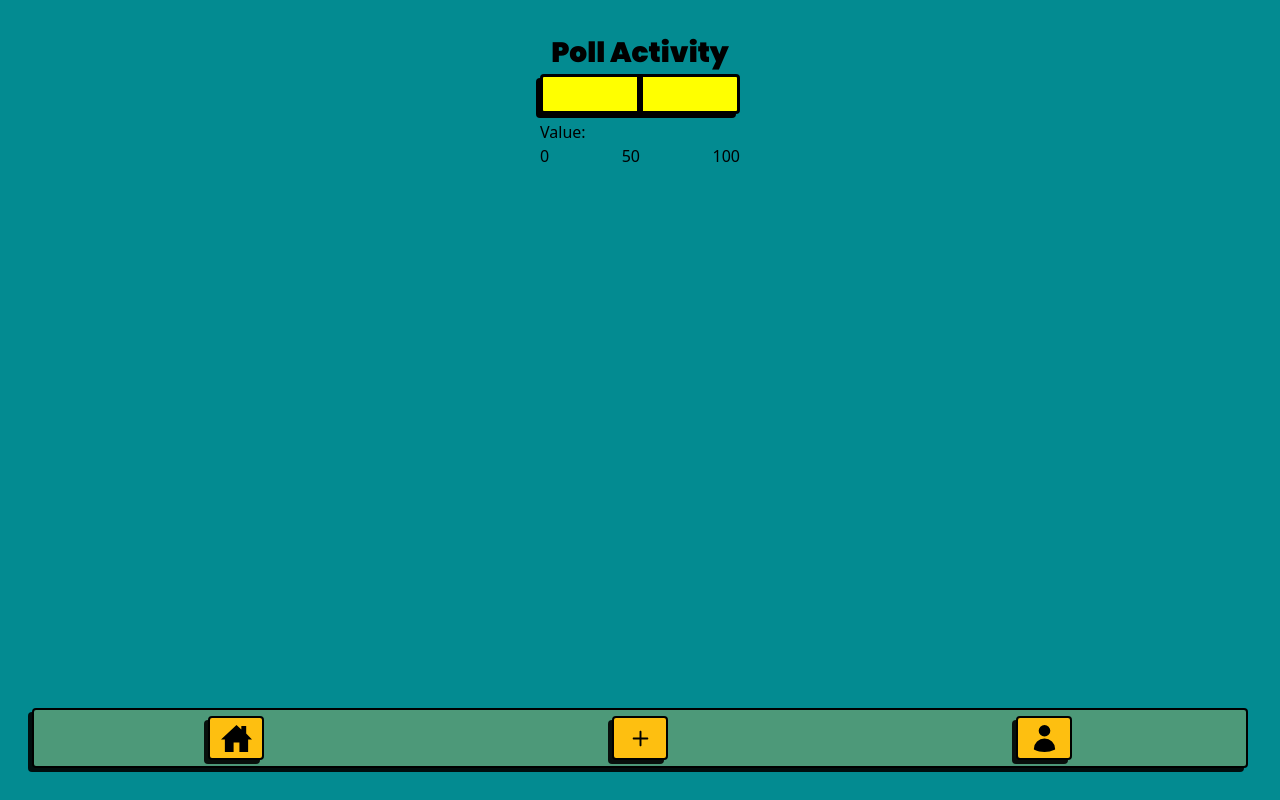
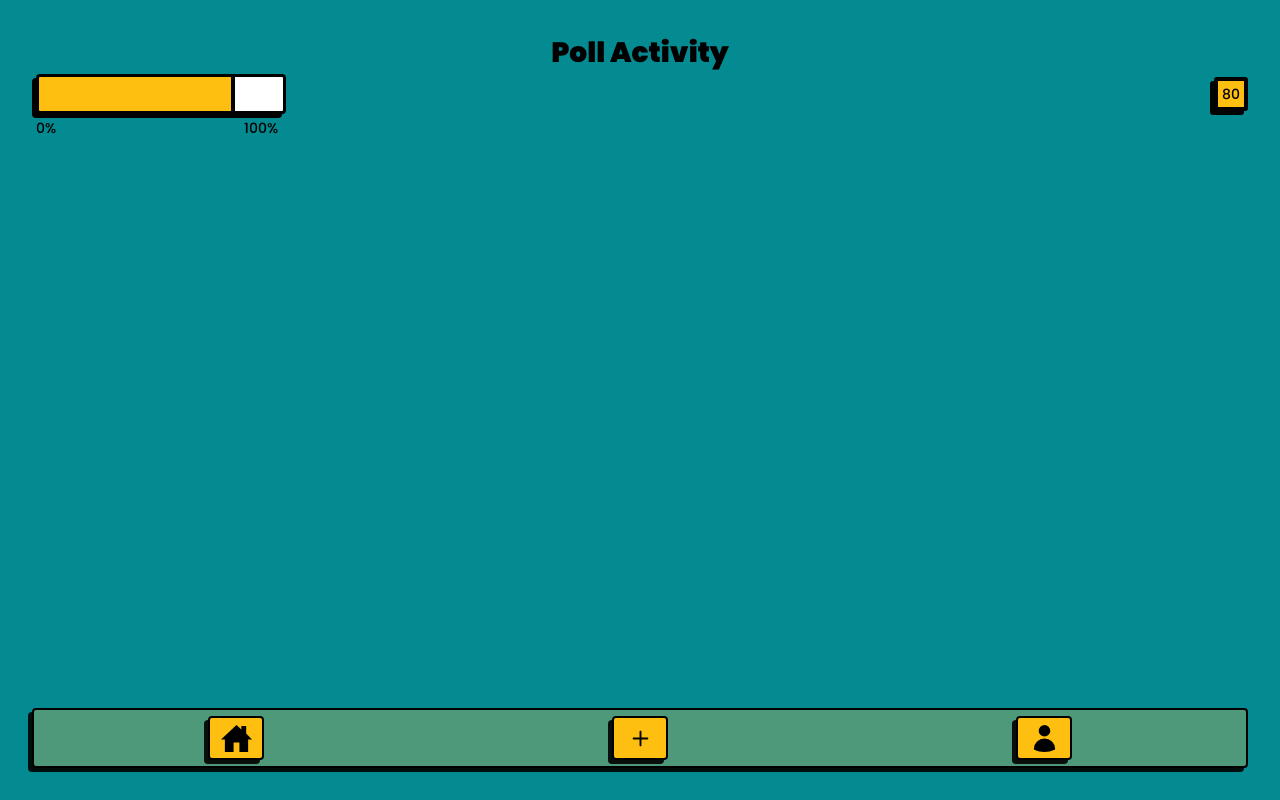
Before and after one commit to devhausleipzigacademy/camp9-final-project, a Next.js app: page / in a window 1280 px wide. Built offline with nearby package versions, Linux system fonts and the light colour scheme.

Commit message:
rocked that consensus bar

```diff
--- a/app/globals.css
+++ b/app/globals.css
@@ -226,72 +226,63 @@
     display: flex;
     flex-direction: row;
     justify-content: space-between;
-    width: 200px;
+    width: 250px;
   }
 
   option {
-    padding: 0;
+    padding: 4px;
+    font-family: 'Poppins';
+    font-weight: 500;
+    font-size: 14px;
+    color: black;
   }
 
   input[type='range'] {
-    width: 100%;
+    margin-left: 4px;
     -webkit-appearance: none;
-    background: transparent;
-  }
-  input[type='range']::-webkit-slider-thumb {
-    -webkit-appearance: none;
+    width: 250px;
+    height: 40px;
+    background: white;
+    border-radius: 4px;
+    border: 3px solid #000000;
+    box-shadow: -4px 4px 0px rgba(0, 0, 0, 1);
+    background-image: linear-gradient(#febf10, #febf10);
+    background-size: 80% 100%;
+    background-repeat: no-repeat;
   }
 
-  input[type='range']:focus {
-    outline: none; /* Removes the blue border. You should probably do some kind of focus styling for accessibility reasons though. */
-  }
-
-  input[type='range']::-ms-track {
-    width: 100%;
-    cursor: pointer;
-    /* Hides the slider so custom styles can be added */
-    background: transparent;
-    border-color: transparent;
-    color: transparent;
-  }
-
+  /* Input Thumb */
   input[type='range']::-webkit-slider-thumb {
     -webkit-appearance: none;
     height: 40px;
-    width: 3px;
-    border: solid #000000;
-  }
-  input[type='range']::-webkit-slider-runnable-track {
-    width: 100%;
-    height: 40px;
-    cursor: pointer;
-    background: yellow;
-    border-radius: 4px;
-    border: 3px solid #000000;
-    box-shadow: -4px 4px 0px #000000;
+    width: 4px;
+    background: black;
+    cursor: ew-resize;
+    transition: background 0.3s ease-in-out;
   }
 
-  input[type='range']::-moz-range-track {
-    width: 100%;
-    height: 40px;
-    cursor: pointer;
-    background: yellow;
-    border-radius: 4px;
-    border: 3px solid #000000;
-    box-shadow: -4px 4px 0px #000000;
+  /* Input Track */
+  input[type='range']::-webkit-slider-runnable-track {
+    -webkit-appearance: none;
+    box-shadow: none;
+    border: none;
+    background: transparent;
   }
-
-  input[type='range']::-ms-track {
-    width: 100%;
-    height: 8.4px;
-    cursor: pointer;
-    background: white;
-    border-color: transparent;
-    border-width: 16px 0;
-    color: white;
-  }
-
-  input[type='range']:focus::-ms-fill-upper {
-    background: white;
+  #outputValue {
+    display: inline-block;
+    vertical-align: middle;
+    background: #febf10;
+    width: 34px;
+    height: 34px;
+    font-family: 'Poppins';
+    font-weight: 500;
+    font-size: 14px;
+    color: black;
+    text-align: center;
+    line-height: 26px;
+    border-radius: 3px;
+    border: 4px solid #000000;
+    color: black;
+    box-shadow: -4px 4px 0px rgba(0, 0, 0, 1);
   }
 }
--- a/components/shared/buttons/Controller.tsx
+++ b/components/shared/buttons/Controller.tsx
@@ -1,24 +1,38 @@
-import React from 'react';
+'use client';
+
+import { useEffect, useState } from 'react';
 
 function Controller() {
+  const [value, setValue] = useState(80);
+
+  useEffect(() => {
+    const rangeValue = document.getElementById('rangeValue');
+    if (rangeValue) {
+      rangeValue.style.setProperty('background-size', `${value}%`);
+    }
+  }, [value]);
+
   return (
-    <div>
-      <label></label>
-      <input type="range" min="0" max="100" step="10" list="values"></input>
-      <br />
-      <p>
-        Value: <output id="value"></output>
-      </p>
+    <div className="w-full">
+      <div className="flex flex-row justify-between items-center">
+        <input
+          type="range"
+          min="0"
+          max="100"
+          step="10"
+          list="values"
+          value={value}
+          id="rangeValue"
+          onChange={e => setValue(parseInt(e.target.value))}
+        />
+
+        <p>
+          <output id="outputValue">{value}</output>
+        </p>
+      </div>
       <datalist id="values">
-        <option value="0" label="0">
-          0
-        </option>
-        <option value="50" label="50">
-          50
-        </option>
-        <option value="100" label="100">
-          100
-        </option>
+        <option value="0%" label="0%" />
+        <option value="100%" label="100%" />
       </datalist>
     </div>
   );
```
Also changed, not shown: 1 other file (tests, documents, lock files or other folders).
